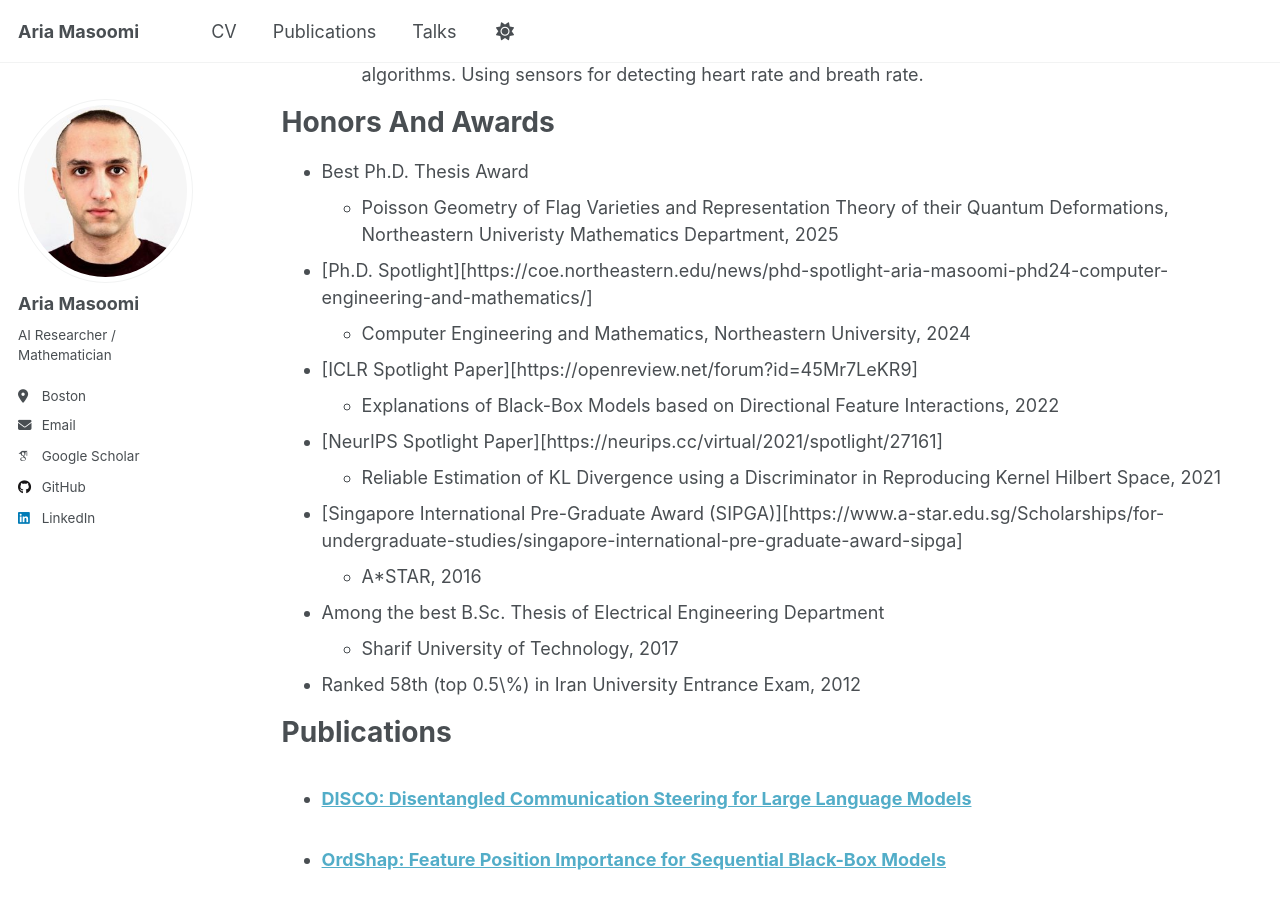
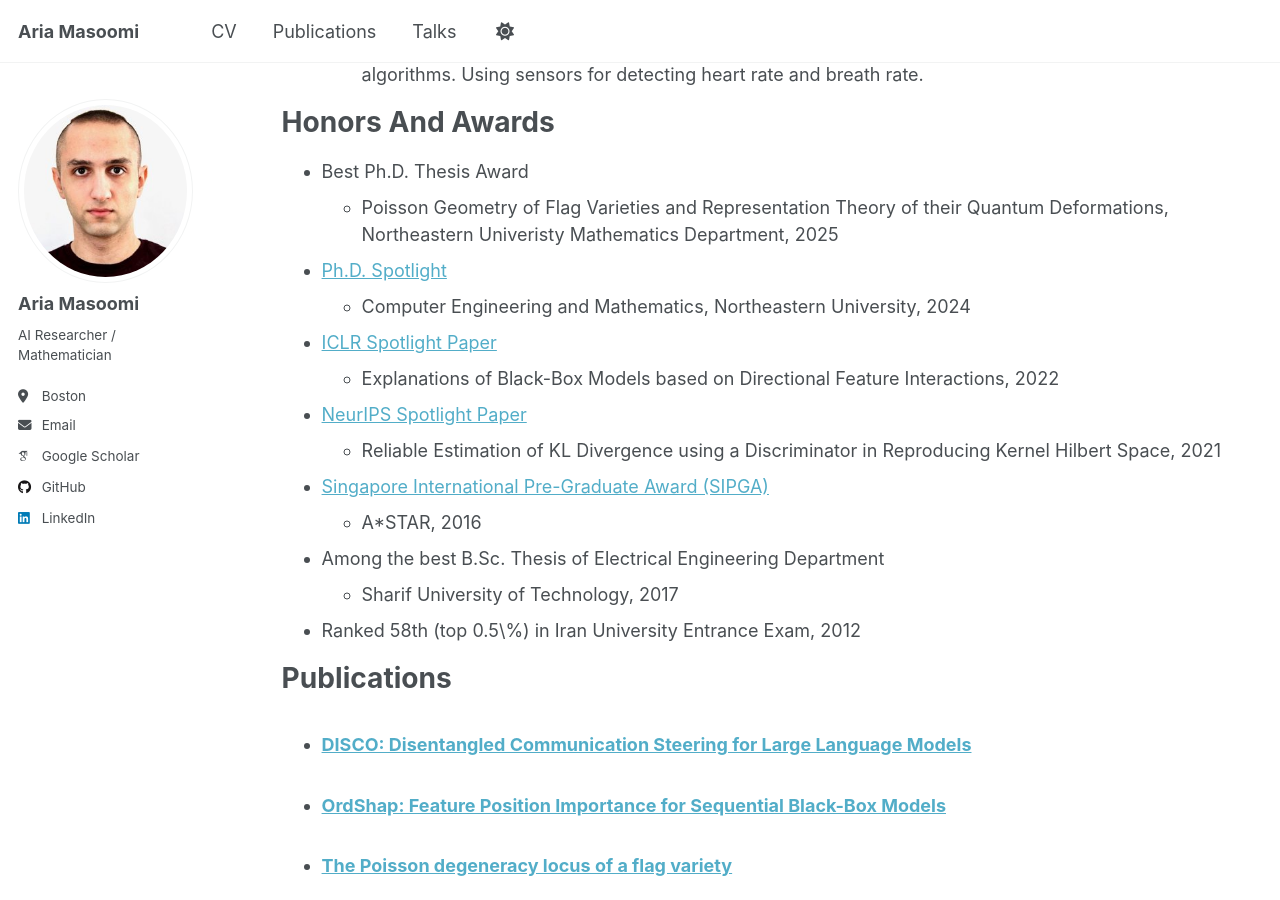
Before and after one commit to ariahimself/ariahimself.github.io, a Jekyll site: the page built from _pages/cv.md, in a window 1280 px wide and 900 px high, scrolled down 751 px. Built offline with Jekyll 4.4.1, drawn with Linux system fonts in a browser that asks for light colours; some web fonts are replaced; a script that is not in the unit is left out.

Commit message:
fix links

```diff
--- a/_pages/cv.md
+++ b/_pages/cv.md
@@ -33,13 +33,13 @@ Honors And Awards
 ======
 * Best Ph.D. Thesis Award
   * Poisson Geometry of Flag Varieties and Representation Theory of their Quantum Deformations, Northeastern Univeristy Mathematics Department, 2025
-* [Ph.D. Spotlight][https://coe.northeastern.edu/news/phd-spotlight-aria-masoomi-phd24-computer-engineering-and-mathematics/]
+* [Ph.D. Spotlight](https://coe.northeastern.edu/news/phd-spotlight-aria-masoomi-phd24-computer-engineering-and-mathematics/)
   * Computer Engineering and Mathematics, Northeastern University, 2024
-* [ICLR Spotlight Paper][https://openreview.net/forum?id=45Mr7LeKR9]
+* [ICLR Spotlight Paper](https://openreview.net/forum?id=45Mr7LeKR9)
   * Explanations of Black-Box Models based on Directional Feature Interactions, 2022
-* [NeurIPS Spotlight Paper][https://neurips.cc/virtual/2021/spotlight/27161]
+* [NeurIPS Spotlight Paper](https://neurips.cc/virtual/2021/spotlight/27161)
   * Reliable Estimation of KL Divergence using a Discriminator in Reproducing Kernel Hilbert Space, 2021
-* [Singapore International Pre-Graduate Award (SIPGA)][https://www.a-star.edu.sg/Scholarships/for-undergraduate-studies/singapore-international-pre-graduate-award-sipga]
+* [Singapore International Pre-Graduate Award (SIPGA)](https://www.a-star.edu.sg/Scholarships/for-undergraduate-studies/singapore-international-pre-graduate-award-sipga)
   * A*STAR, 2016
 * Among the best B.Sc. Thesis of Electrical Engineering Department
   * Sharif University of Technology, 2017
```
